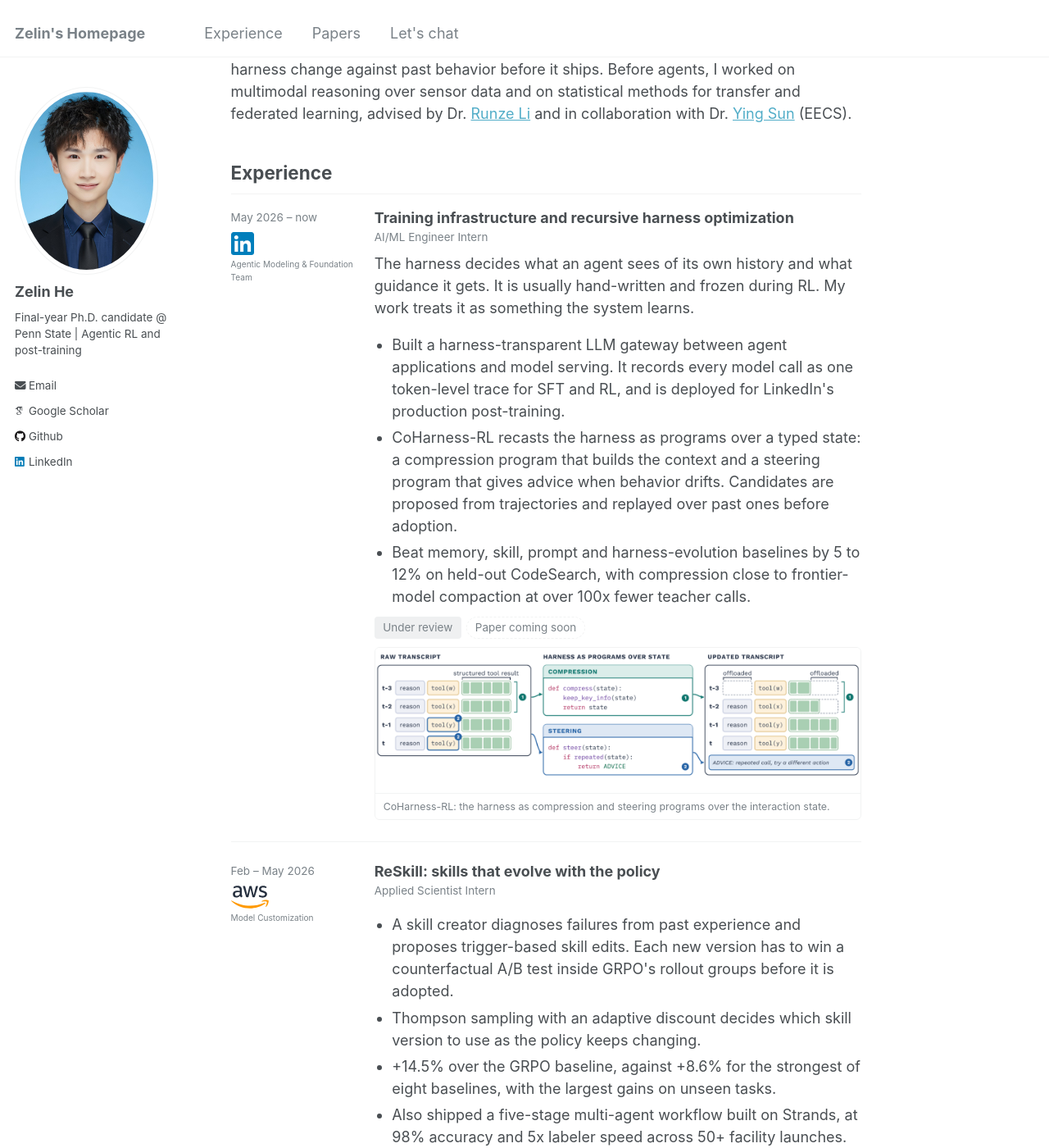
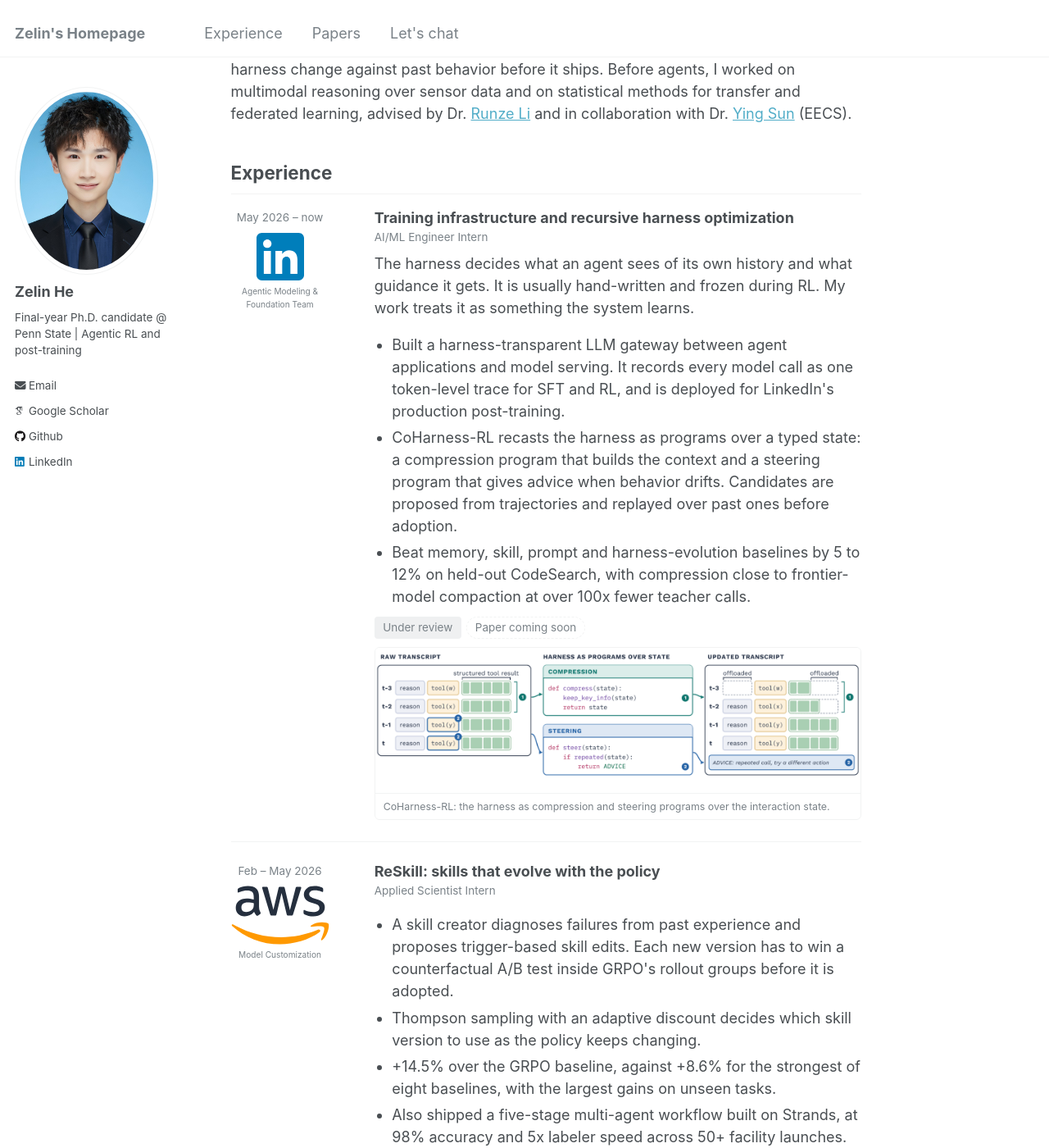
Before and after one commit to ZLHe0/zelinhe.github.io, a Jekyll site: the page built from _pages/about.md, in a window 1280 px wide and 1400 px high, scrolled down 247 px. Shown: the whole window at 82% size. Built offline with Jekyll 4.4.1, drawn with Linux system fonts in a browser that asks for light colours; some web fonts are replaced.

Commit message:
Center and size experience logos consistently
Co-Authored-By: Claude Opus 5.5 <noreply@anthropic.com>

```diff
--- a/_pages/about.md
+++ b/_pages/about.md
@@ -18,7 +18,7 @@ Most of this happened in industry. Over four internships at AWS and LinkedIn I p
 
 <div class="xp-entry">
   <div class="xp-when">May 2026 – now
-    <span class="xp-logo"><img src="{{ base_path }}/images/logos/linkedin.svg" alt="LinkedIn"></span>
+    <span class="xp-logo sq"><img src="{{ base_path }}/images/logos/linkedin.svg" alt="LinkedIn"></span>
     <span class="xp-team">Agentic Modeling &amp; Foundation Team</span></div>
   <div class="xp-what">
     <h3>Training infrastructure and recursive harness optimization</h3>
@@ -36,7 +36,7 @@ Most of this happened in industry. Over four internships at AWS and LinkedIn I p
 
 <div class="xp-entry">
   <div class="xp-when">Feb – May 2026
-    <span class="xp-logo"><img src="{{ base_path }}/images/logos/aws.svg" alt="AWS"></span>
+    <span class="xp-logo fill"><img src="{{ base_path }}/images/logos/aws.svg" alt="AWS"></span>
     <span class="xp-team">Model Customization</span></div>
   <div class="xp-what">
     <h3>ReSkill: skills that evolve with the policy</h3>
@@ -54,7 +54,7 @@ Most of this happened in industry. Over four internships at AWS and LinkedIn I p
 
 <div class="xp-entry">
   <div class="xp-when">May – Sept 2025
-    <span class="xp-logo"><img src="{{ base_path }}/images/logos/aws.svg" alt="AWS"></span>
+    <span class="xp-logo fill"><img src="{{ base_path }}/images/logos/aws.svg" alt="AWS"></span>
     <span class="xp-team">AutoML (AutoGluon)</span></div>
   <div class="xp-what">
     <h3>SenTSR-Bench: thinking with injected knowledge</h3>
--- a/_sass/_experience.scss
+++ b/_sass/_experience.scss
@@ -6,10 +6,13 @@
   &:first-child { border-top: 0; padding-top: 0.4em; }
   @include breakpoint(max-width $medium) { grid-template-columns: 1fr; gap: 0.6em; }
 }
-.xp-when { font-size: $type-size-6; color: $gray; line-height: 1.5; }
-.xp-logo { display: block; height: 28px; margin-top: 0.6em;
-  img { height: 100%; width: auto; max-width: 110px; display: block; } }
-.xp-team { display: block; margin-top: 0.4em; font-size: $type-size-6; color: $gray; }
+.xp-when { font-size: $type-size-6; color: $gray; line-height: 1.5; width: 120px; text-align: center;
+  @include breakpoint(max-width $medium) { text-align: left; } }
+.xp-logo { display: flex; align-items: center; justify-content: center; width: 120px; height: 48px; margin-top: 0.6em;
+  img { display: block; width: 100%; height: auto; max-height: 100%; object-fit: contain; }
+  &.sq { height: 60px; img { width: auto; height: 58px; max-height: none; } }
+  &.fill { height: auto; img { width: 100%; max-height: none; } } }
+.xp-team { display: block; margin-top: 0.5em; font-size: $type-size-6; color: $gray; }
 .xp-what {
   min-width: 0;
   h3 { margin: 0 0 0.15em; font-size: $type-size-5; }
```
